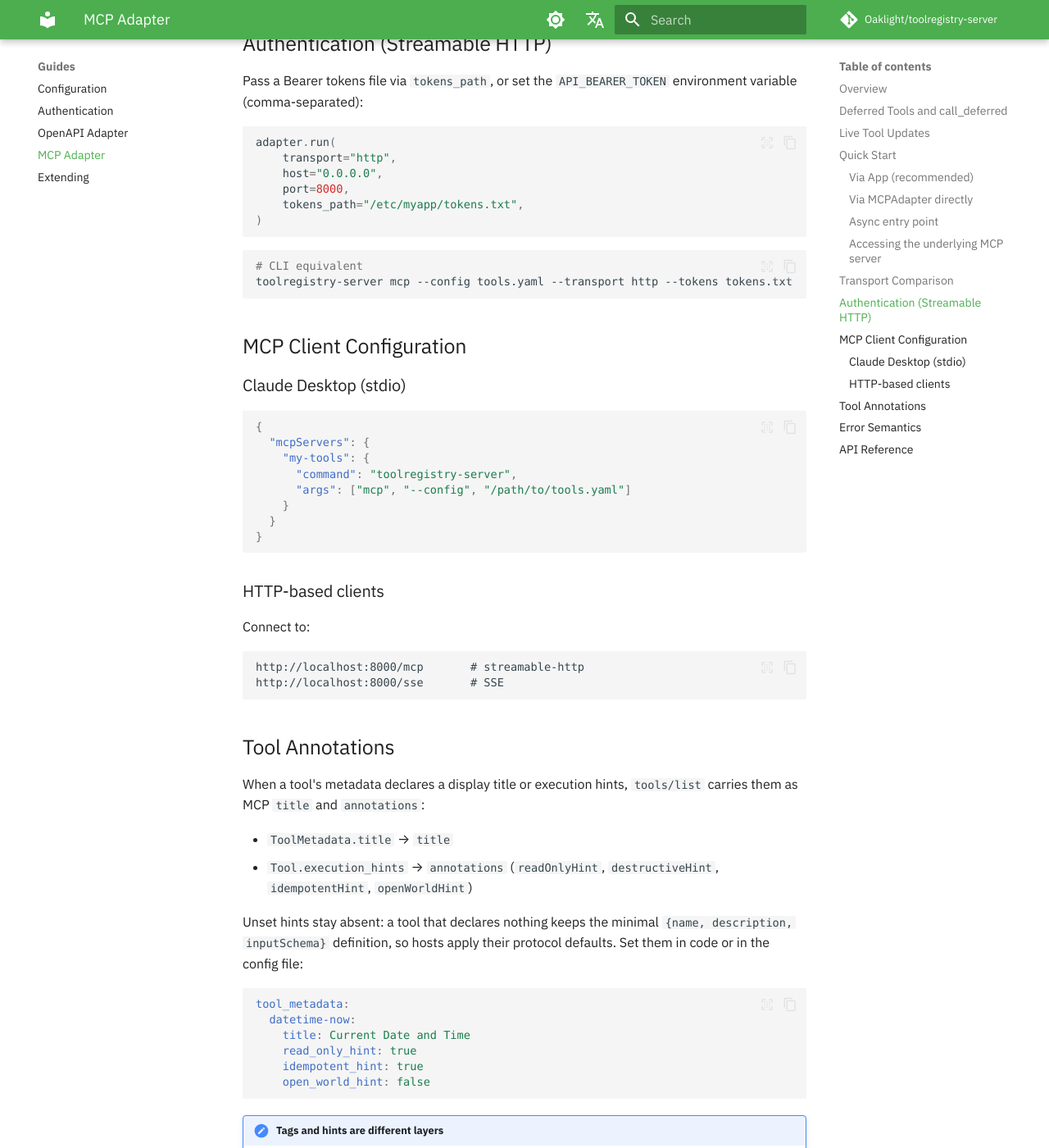
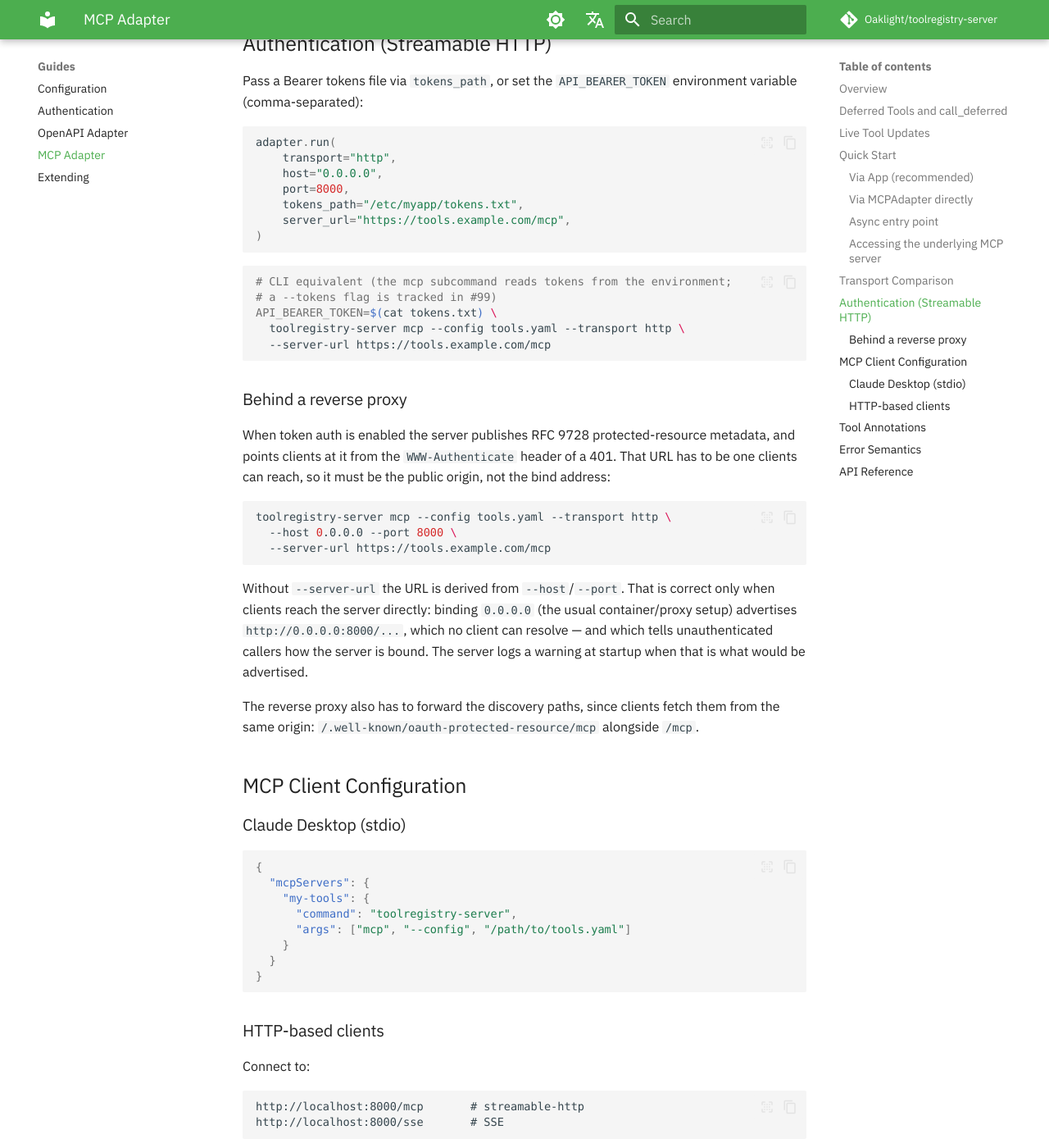
Before and after one commit to Oaklight/toolregistry-server, an MkDocs documentation site: the page built from docs/guides/mcp.md, in a window 1280 px wide and 1400 px high, scrolled down 2722 px. Shown: the whole window at 82% size. Built offline with MkDocs 1.6.1 and Material for MkDocs 9.7.7, drawn with Linux system fonts in a browser that asks for light colours; some web fonts are replaced; comment, search, counter and statistics services are not loaded.

Commit message:
docs: document --server-url behind a reverse proxy (#78)

````diff
--- a/docs/guides/mcp.md
+++ b/docs/guides/mcp.md
@@ -105,13 +105,31 @@ adapter.run(
     host="0.0.0.0",
     port=8000,
     tokens_path="/etc/myapp/tokens.txt",
+    server_url="https://tools.example.com/mcp",
 )
 ```
 
 ```bash
-# CLI equivalent
-toolregistry-server mcp --config tools.yaml --transport http --tokens tokens.txt
+# CLI equivalent (the mcp subcommand reads tokens from the environment;
+# a --tokens flag is tracked in #99)
+API_BEARER_TOKEN=$(cat tokens.txt) \
+  toolregistry-server mcp --config tools.yaml --transport http \
+  --server-url https://tools.example.com/mcp
 ```
+
+### Behind a reverse proxy
+
+When token auth is enabled the server publishes RFC 9728 protected-resource metadata, and points clients at it from the `WWW-Authenticate` header of a 401. That URL has to be one clients can reach, so it must be the public origin, not the bind address:
+
+```bash
+toolregistry-server mcp --config tools.yaml --transport http \
+  --host 0.0.0.0 --port 8000 \
+  --server-url https://tools.example.com/mcp
+```
+
+Without `--server-url` the URL is derived from `--host`/`--port`. That is correct only when clients reach the server directly: binding `0.0.0.0` (the usual container/proxy setup) advertises `http://0.0.0.0:8000/...`, which no client can resolve — and which tells unauthenticated callers how the server is bound. The server logs a warning at startup when that is what would be advertised.
+
+The reverse proxy also has to forward the discovery paths, since clients fetch them from the same origin: `/.well-known/oauth-protected-resource/mcp` alongside `/mcp`.
 
 ## MCP Client Configuration
 
````
Also changed, not shown: docs/changelog.md (+1 -0 lines).
